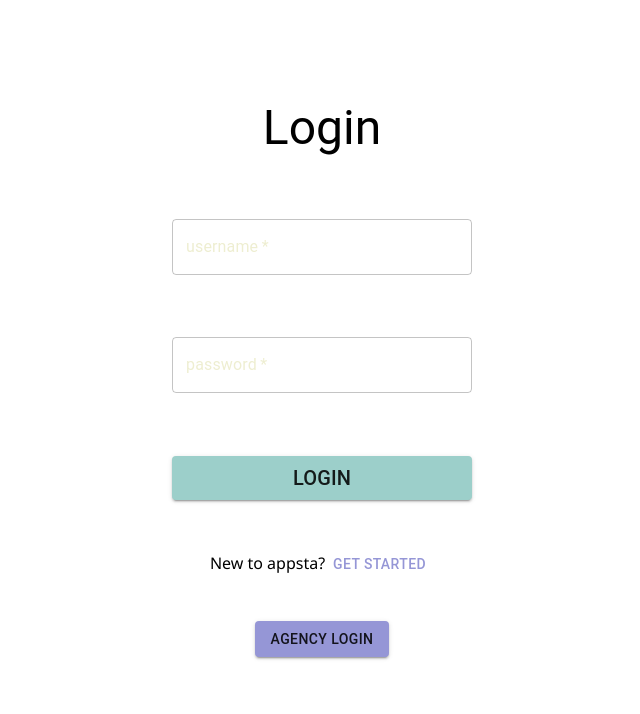
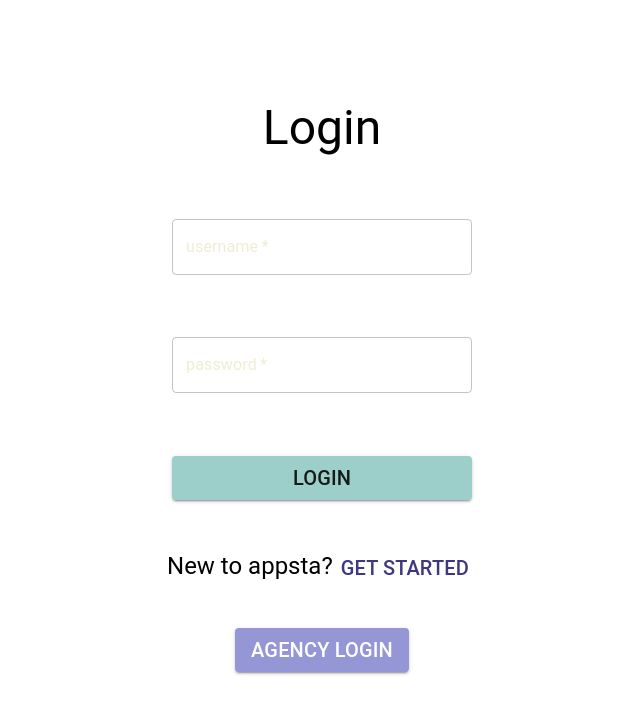
Before and after one commit to rhvdbergh/appsta, a React (Create React App) app: page /#/Admin in a window 1280 px wide. Shown: the top 714 px of the page, without its empty margins (318-958 px from the left). Built offline with nearby package versions, Linux system fonts and the light colour scheme; no server answers.

Commit message:
Adjusted Landing Page and Agency Login page

```diff
--- a/src/components/AgencyLoginPage/AgencyLoginPage.jsx
+++ b/src/components/AgencyLoginPage/AgencyLoginPage.jsx
@@ -1,15 +1,15 @@
-import React, { useState } from 'react';
-import { useHistory } from 'react-router-dom';
-import { Box, Button, Typography } from '@mui/material';
+import React, { useState } from "react";
+import { useHistory } from "react-router-dom";
+import { Box, Button, Typography } from "@mui/material";
 
 // CUSTOM COMPONENTS
-import LoginForm from '../LoginForm/LoginForm';
+import LoginForm from "../LoginForm/LoginForm";
 
 function AgencyLoginPage() {
   const history = useHistory();
 
   const onLogin = (event) => {
-    history.push('/login');
+    history.push("/login");
   };
 
   return (
@@ -17,29 +17,26 @@ function AgencyLoginPage() {
       <center>
         <LoginForm isAgency="true" />
         <Box>
-          <Typography
-          variant="body"
-        > First time here?
-        </Typography>
+          <Typography variant="h6"> First time agency?</Typography>
           <Button
-            color="secondary"
+            sx = {{ color: "primary.dark" }}
             onClick={() => {
-            history.push('/AgencyReg');
-          }}>
-             Register Now </Button>
+              history.push("/AgencyReg");
+            }}
+          >
+            <Typography variant="h6">REGISTER NOW</Typography>
+          </Button>
         </Box>
         <Button
-          color='secondary'
+          color="secondary"
           variant="contained"
-          onClick= {() => {
-              history.push('/LandingPage');
-          }}>
-          Not an Agency? Click Here
-          </Button>
-
-
-
-
+          sx={{ m: 3 }}
+          onClick={() => {
+            history.push("/LandingPage");
+          }}
+        >
+          <Typography variant="h6" sx={{ color: "white" }}>Not an Agency? Click Here</Typography>
+        </Button>
       </center>
     </Box>
   );
--- a/src/components/LandingPage/LandingPage.jsx
+++ b/src/components/LandingPage/LandingPage.jsx
@@ -1,9 +1,9 @@
-import React, { useState } from 'react';
-import { useHistory } from 'react-router-dom';
-import { Button } from '@mui/material';
+import React, { useState } from "react";
+import { useHistory } from "react-router-dom";
+import { Button, Typography } from "@mui/material";
 
 // CUSTOM COMPONENTS
-import LoginForm from '../LoginForm/LoginForm';
+import LoginForm from "../LoginForm/LoginForm";
 
 function LandingPage() {
   const history = useHistory();
@@ -16,24 +16,31 @@ function LandingPage() {
   return (
     <div>
       <center>
+        <LoginForm />
 
-          <LoginForm />
-
-        <p> New to appsta?
+        <Typography variant="h5" sx={{ m: 2 }}>
+          {" "}
+          New to appsta?
           <Button
-            color='secondary'
+            sx={{ color: "primary.dark" }}
             onClick={() => {
-            history.push('/BuyerOptions');
-          }}>
-            Get Started </Button> </p>
+              history.push("/BuyerOptions");
+            }}
+          >
+            <Typography variant="h6">GET STARTED</Typography>
+          </Button>
+        </Typography>
         <br />
         <Button
-          color='secondary'
+          color="secondary"
           variant="contained"
           onClick={() => {
-            history.push('/AgencyLogin');
-          }}>
-          Agency Login
+            history.push("/AgencyLogin");
+          }}
+        >
+          <Typography variant="h6" sx={{ color: "white" }}>
+            Agency Login
+          </Typography>
         </Button>
       </center>
     </div>
```
